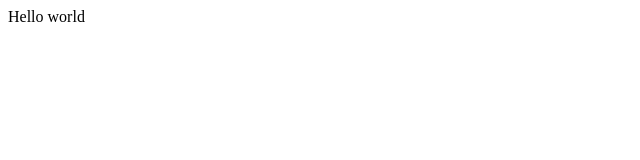
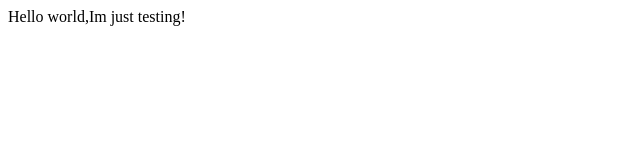
Before and after one commit to dannapearl/RLV, a plain HTML site: page index.html in a window 1280 px wide. Shown: the whole page, without its empty margins (0-640 px from the left). Drawn offline with Linux system fonts and the light colour scheme.

Commit message:
Update index.html

```diff
--- a/index.html
+++ b/index.html
@@ -2,6 +2,6 @@
 <html>
 <header><title>This is title</title></header>
 <body>
-Hello world
+Hello world,Im just testing!
 </body>
 </html>
```
